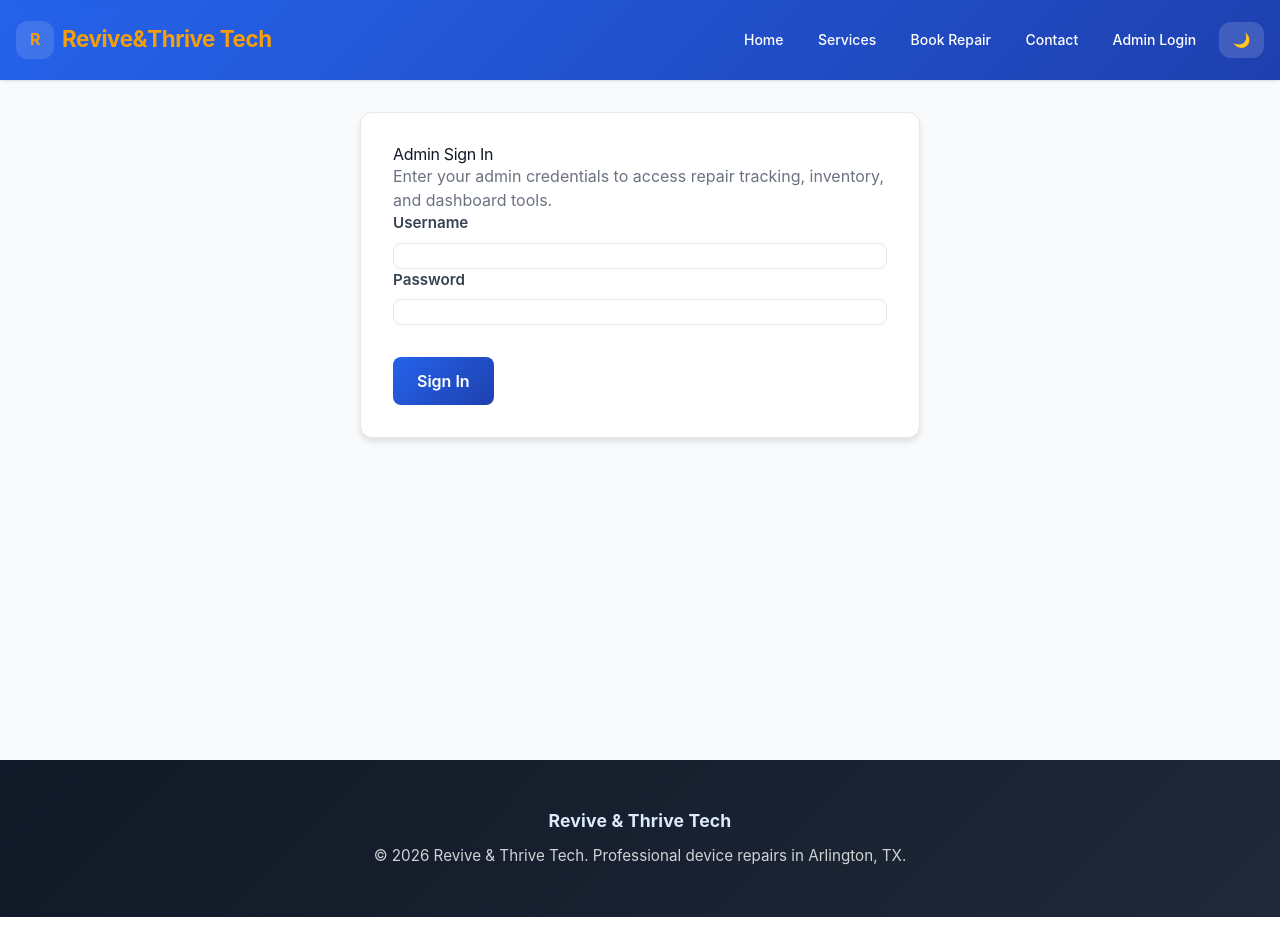
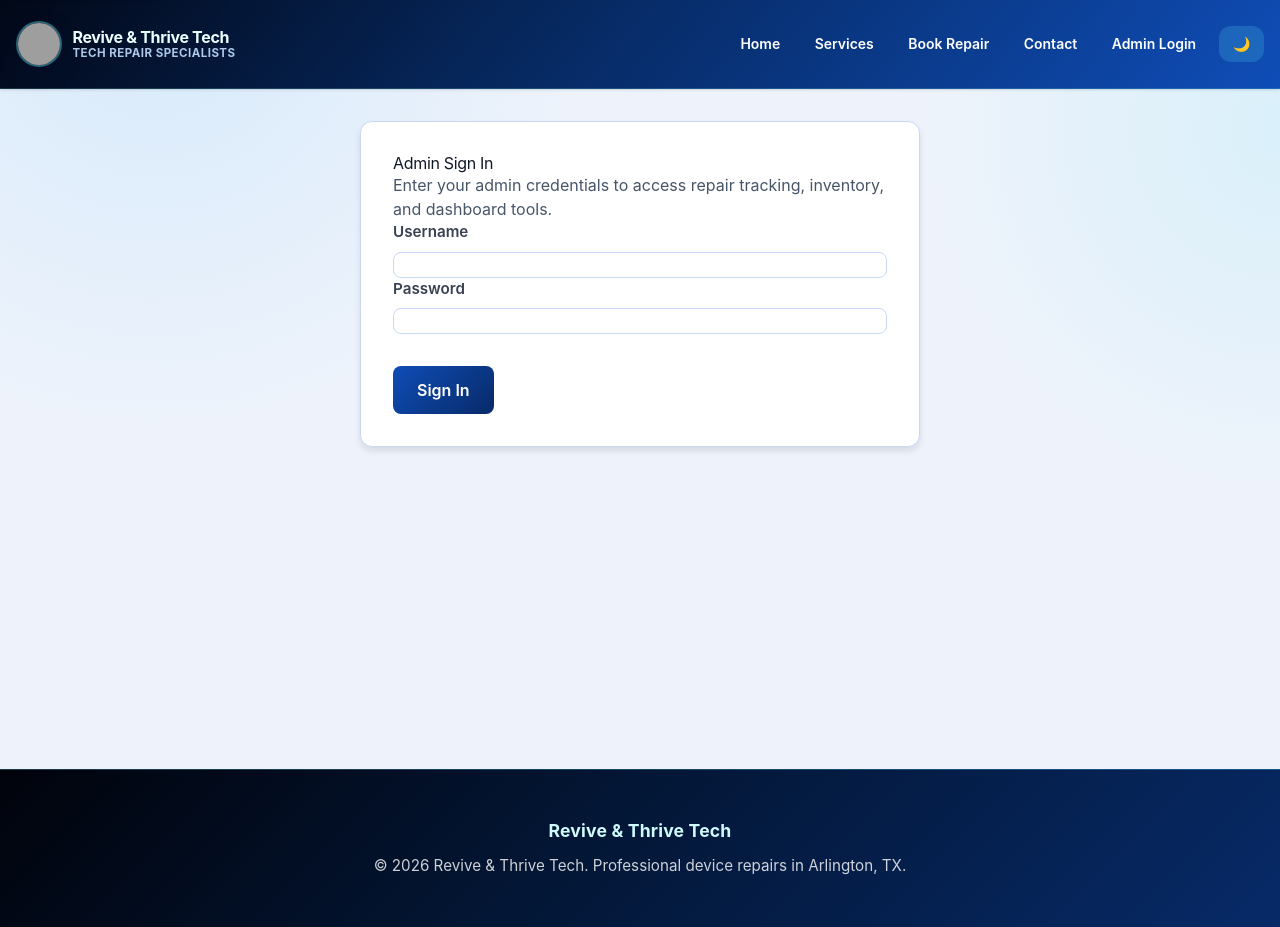
Before and after one commit to nujabesploo/revive-thrive-business-platform, a Flask app: page /admin/login in a window 1280 px wide. Run offline with Flask 3, Linux system fonts and the light colour scheme; some libraries are stand-ins or nearby versions; grey boxes are pictures that could not be loaded.

Commit message:
Rebrand UI around Revive and Thrive logo

```diff
--- a/static/style.css
+++ b/static/style.css
@@ -3,12 +3,12 @@
    ============================================ */
 
 :root {
-  --primary: #2563eb;
-  --primary-dark: #1e40af;
-  --primary-light: #3b82f6;
-  --secondary: #10b981;
-  --secondary-dark: #059669;
-  --secondary-light: #34d399;
+  --primary: #0f4db7;
+  --primary-dark: #072a68;
+  --primary-light: #2fa9ff;
+  --secondary: #22d3ee;
+  --secondary-dark: #0e7490;
+  --secondary-light: #67e8f9;
   --danger: #ef4444;
   --danger-dark: #dc2626;
   --danger-light: #f87171;
@@ -28,11 +28,11 @@
   --gray-700: #374151;
   --gray-800: #1f2937;
   --gray-900: #111827;
-  --text: #1f2937;
-  --text-light: #6b7280;
-  --bg: #f9fafb;
+  --text: #0f172a;
+  --text-light: #475569;
+  --bg: #eef3fb;
   --bg-dark: #ffffff;
-  --border: #e5e7eb;
+  --border: #c9d8f5;
   --shadow-sm: 0 1px 2px rgba(0, 0, 0, 0.05);
   --shadow-md: 0 4px 6px rgba(0, 0, 0, 0.1);
   --shadow-lg: 0 10px 15px rgba(0, 0, 0, 0.1);
@@ -57,7 +57,10 @@ body {
   font-size: 16px;
   line-height: 1.6;
   color: var(--text);
-  background: var(--bg);
+  background:
+    radial-gradient(circle at 12% 0%, rgba(47, 169, 255, 0.12), transparent 30%),
+    radial-gradient(circle at 100% 14%, rgba(34, 211, 238, 0.1), transparent 24%),
+    var(--bg);
 }
 
 .skip-link {
@@ -133,13 +136,14 @@ a:hover {
    ============================================ */
 
 header {
-  background: linear-gradient(135deg, var(--primary) 0%, var(--primary-dark) 100%);
+  background: linear-gradient(130deg, #020817 0%, #06285f 42%, #0f4db7 100%);
   color: white;
   padding: 0.55rem 0;
-  box-shadow: var(--shadow-md);
+  box-shadow: 0 10px 24px rgba(2, 8, 23, 0.45);
   position: sticky;
   top: 0;
   z-index: 100;
+  border-bottom: 1px solid rgba(103, 232, 249, 0.2);
 }
 
 nav {
@@ -167,36 +171,46 @@ nav {
 }
 
 .brand {
-  font-size: 1.4rem;
-  line-height: 1.1;
+  font-size: 1rem;
+  line-height: 1.15;
   font-weight: 700;
   display: flex;
   align-items: center;
-  gap: 0.5rem;
+  gap: 0.65rem;
   letter-spacing: -0.02em;
 }
 
 .brand-logo {
-  width: 38px;
-  height: 38px;
-  display: inline-flex;
-  align-items: center;
-  justify-content: center;
-  border-radius: 12px;
-  background: rgba(255, 255, 255, 0.12);
-  color: white;
+  width: 46px;
+  height: 46px;
+  object-fit: cover;
+  border-radius: 50%;
+  border: 2px solid rgba(103, 232, 249, 0.4);
+  box-shadow: 0 8px 18px rgba(1, 15, 40, 0.55);
+}
+
+.brand-copy {
+  display: flex;
+  flex-direction: column;
+  gap: 0.05rem;
+}
+
+.brand-text {
+  color: #ecfeff;
   font-size: 1rem;
   font-weight: 700;
 }
 
-.brand-text {
-  display: inline-flex;
-  align-items: center;
+.brand-sub {
+  color: rgba(191, 219, 254, 0.9);
+  font-size: 0.72rem;
+  letter-spacing: 0.04em;
+  text-transform: uppercase;
 }
 
 .nav-link {
   color: white;
-  font-weight: 500;
+  font-weight: 600;
   padding: 0.5rem 0.7rem;
   border-radius: 0.6rem;
   transition: background 0.2s ease, opacity 0.2s ease;
@@ -214,13 +228,13 @@ nav {
 }
 
 .nav-link:hover {
-  background: rgba(255, 255, 255, 0.15);
-  opacity: 0.9;
+  background: rgba(103, 232, 249, 0.2);
+  opacity: 1;
   text-decoration: none;
 }
 
 .dark-toggle {
-  background: rgba(255, 255, 255, 0.15);
+  background: rgba(103, 232, 249, 0.18);
   color: white;
   border: none;
   padding: 0.5rem 0.85rem;
@@ -241,10 +255,6 @@ main {
   object-fit: cover;
   border: 1px solid rgba(255, 255, 255, 0.3);
   box-shadow: 0 20px 50px rgba(30, 64, 175, 0.28);
-}
-
-.brand span {
-  color: var(--warning);
 }
 
 .nav-links {
@@ -627,7 +637,7 @@ textarea {
 }
 
 .button-primary, button[type="submit"] {
-  background: linear-gradient(135deg, var(--primary) 0%, var(--primary-dark) 100%);
+  background: linear-gradient(135deg, #0f4db7 0%, #072a68 100%);
   color: white;
 }
 
@@ -873,11 +883,12 @@ textarea {
    ============================================ */
 
 footer {
-  background: linear-gradient(135deg, var(--gray-900) 0%, var(--gray-800) 100%);
+  background: linear-gradient(135deg, #01030b 0%, #031635 45%, #072a68 100%);
   color: white;
   padding: 3rem 0;
   text-align: center;
   margin-top: 5rem;
+  border-top: 1px solid rgba(103, 232, 249, 0.22);
 }
 
 footer p {
@@ -895,7 +906,7 @@ footer p {
   font-size: 1.1rem;
   font-weight: 700;
   letter-spacing: 0.01em;
-  color: #dbeafe;
+  color: #cffafe;
 }
 
 .footer-copy {
--- a/templates/base.html
+++ b/templates/base.html
@@ -15,8 +15,11 @@
   <div class="site-header container mx-auto px-4 py-3">
     <div class="site-brand-wrap flex items-center gap-3">
       <div class="brand">
-        <span class="brand-logo">R</span>
-        <span class="brand-text">Revive <span> & </span> Thrive Tech</span>
+        <img class="brand-logo" src="{{ s3_url('logo/logo.png') }}" alt="Revive and Thrive Tech logo" />
+        <span class="brand-copy">
+          <span class="brand-text">Revive & Thrive Tech</span>
+          <span class="brand-sub">Tech Repair Specialists</span>
+        </span>
       </div>
     </div>
     <nav class="site-nav flex flex-wrap gap-3 text-sm text-gray-700 dark:text-gray-200 justify-center md:justify-end" aria-label="Primary navigation">
```
Also changed, not shown: other parts of static/style.css (+15 -11 lines).
